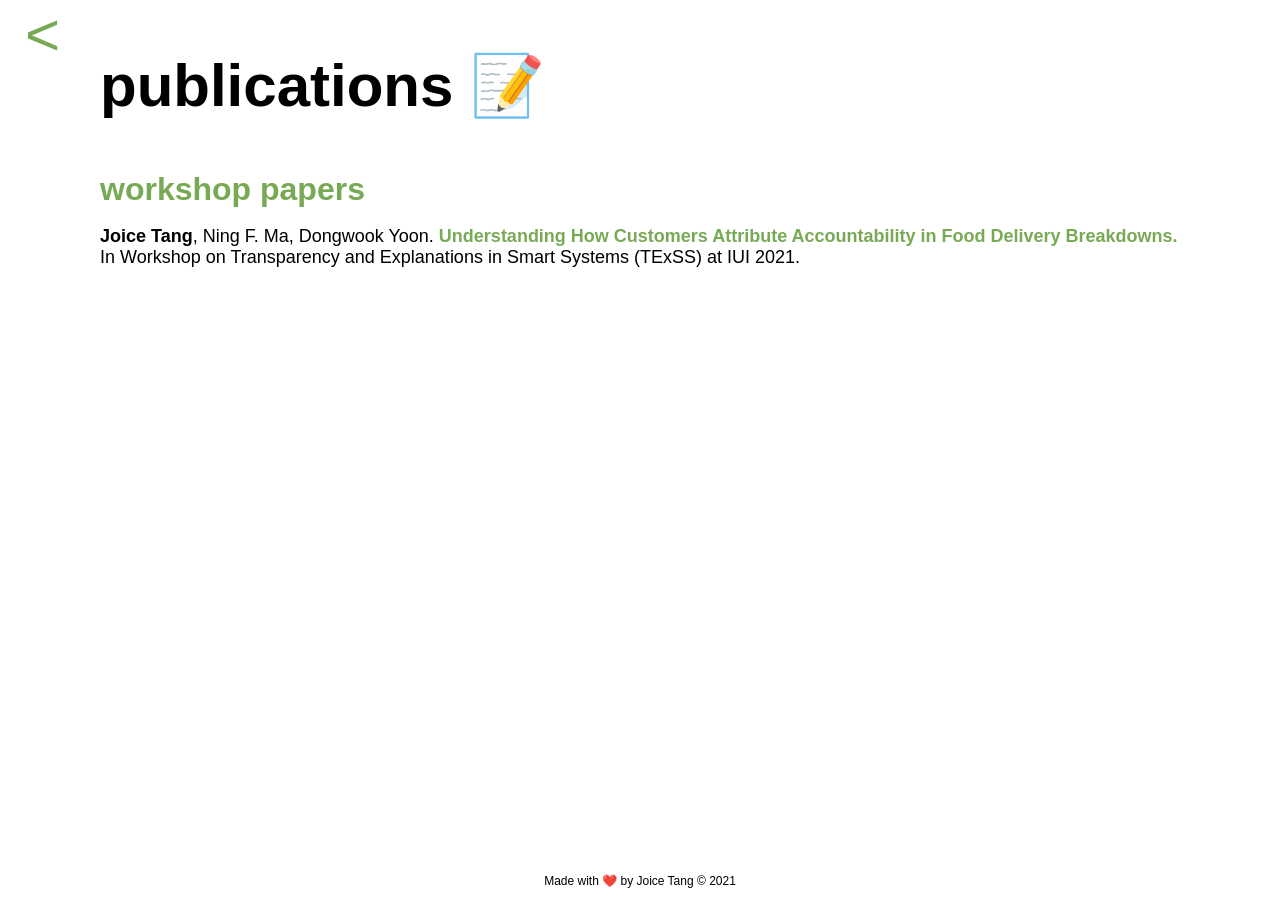
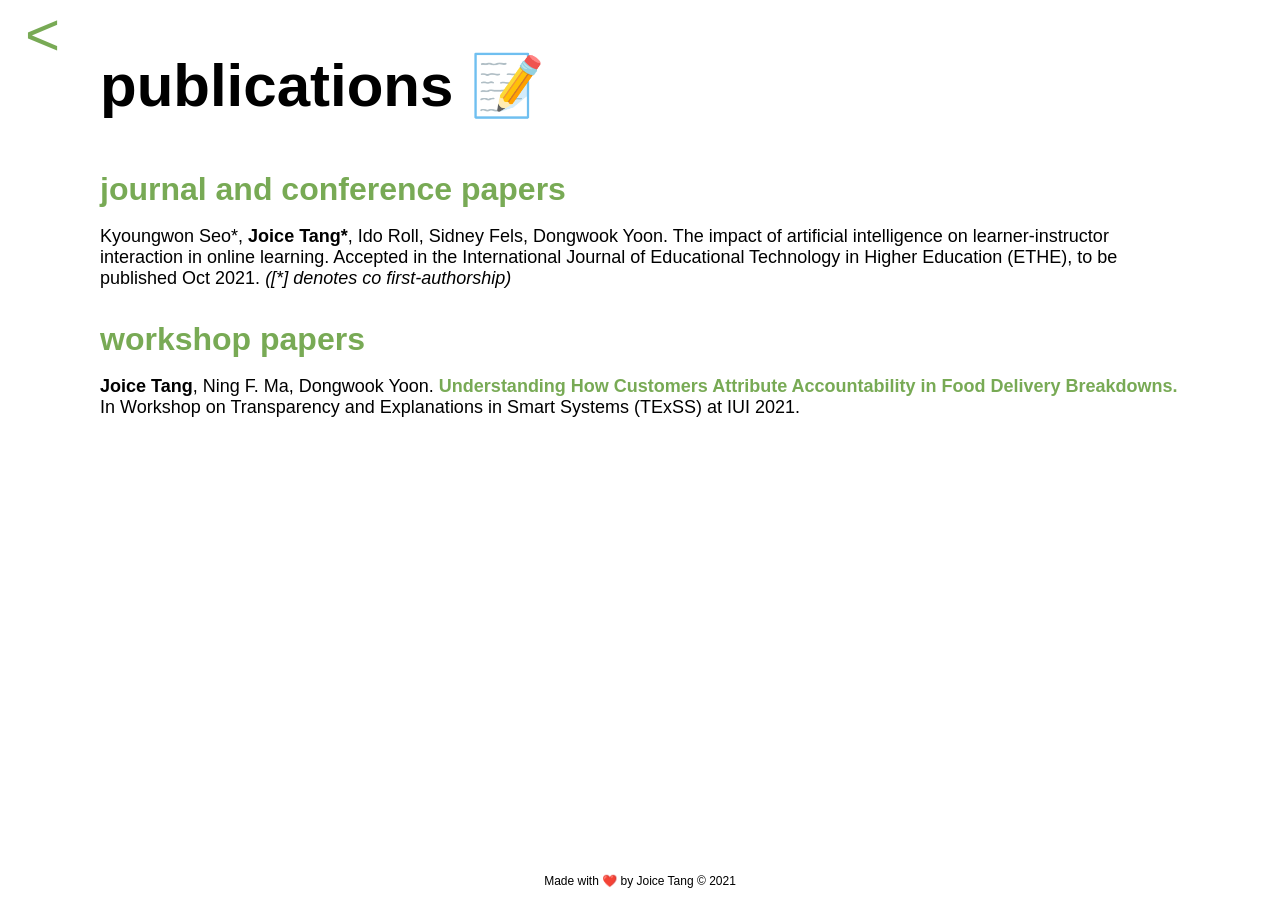
Before and after one commit to joitng/joitng.github.io, a Jekyll site: the page built from papers.md, in a window 1280 px wide. Built offline with Jekyll 4.4.1, drawn with Linux system fonts in a browser that asks for light colours.

Commit message:
new paper acceptance!!!

```diff
--- a/papers.md
+++ b/papers.md
@@ -5,5 +5,8 @@ permalink: /papers/
 ---
 ## publications 📝
 
+### journal and conference papers
+Kyoungwon Seo\*, **Joice Tang\***, Ido Roll, Sidney Fels, Dongwook Yoon. The impact of artificial intelligence on learner-instructor interaction in online learning. Accepted in the International Journal of Educational Technology in Higher Education (ETHE), to be published Oct 2021. *(\[\*\] denotes co first-authorship)*
+
 ### workshop papers
 **Joice Tang**, Ning F. Ma, Dongwook Yoon. [Understanding How Customers Attribute Accountability in Food Delivery Breakdowns.](http://ceur-ws.org/Vol-2903/IUI21WS-TExSS-14.pdf) In Workshop on Transparency and Explanations in Smart Systems (TExSS) at IUI 2021.
```
